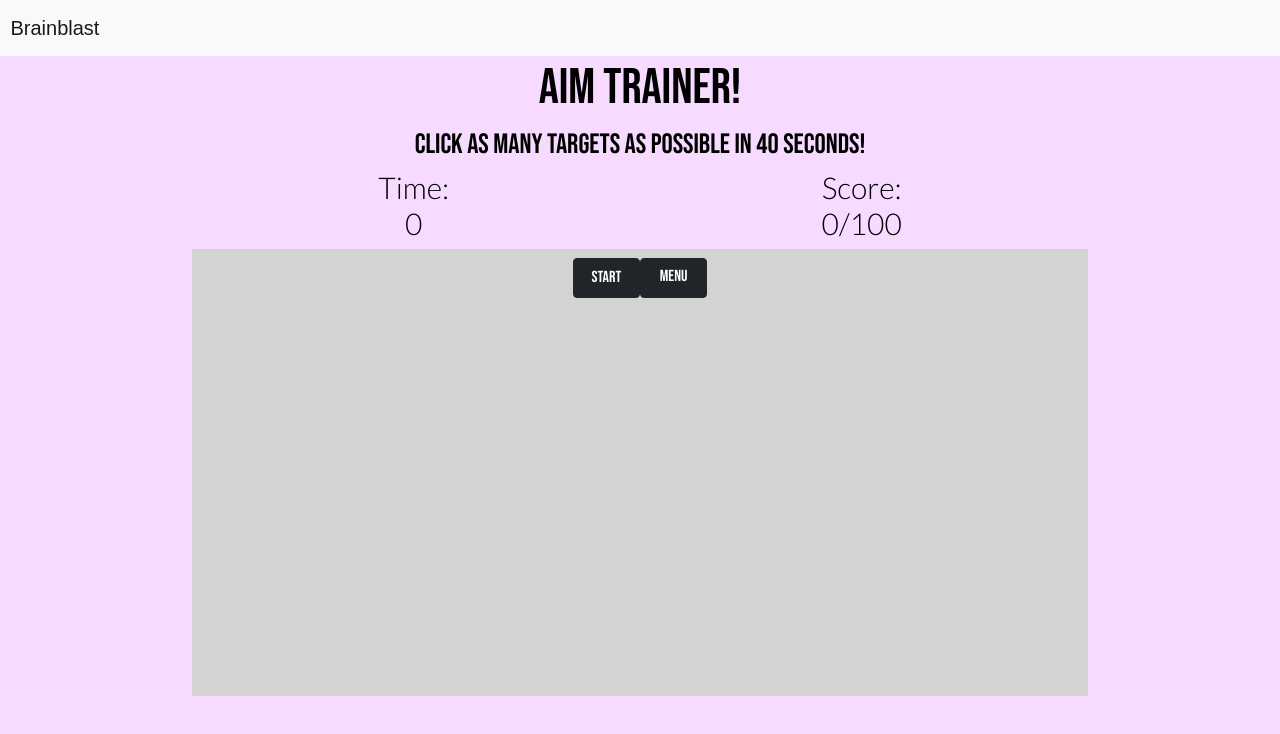
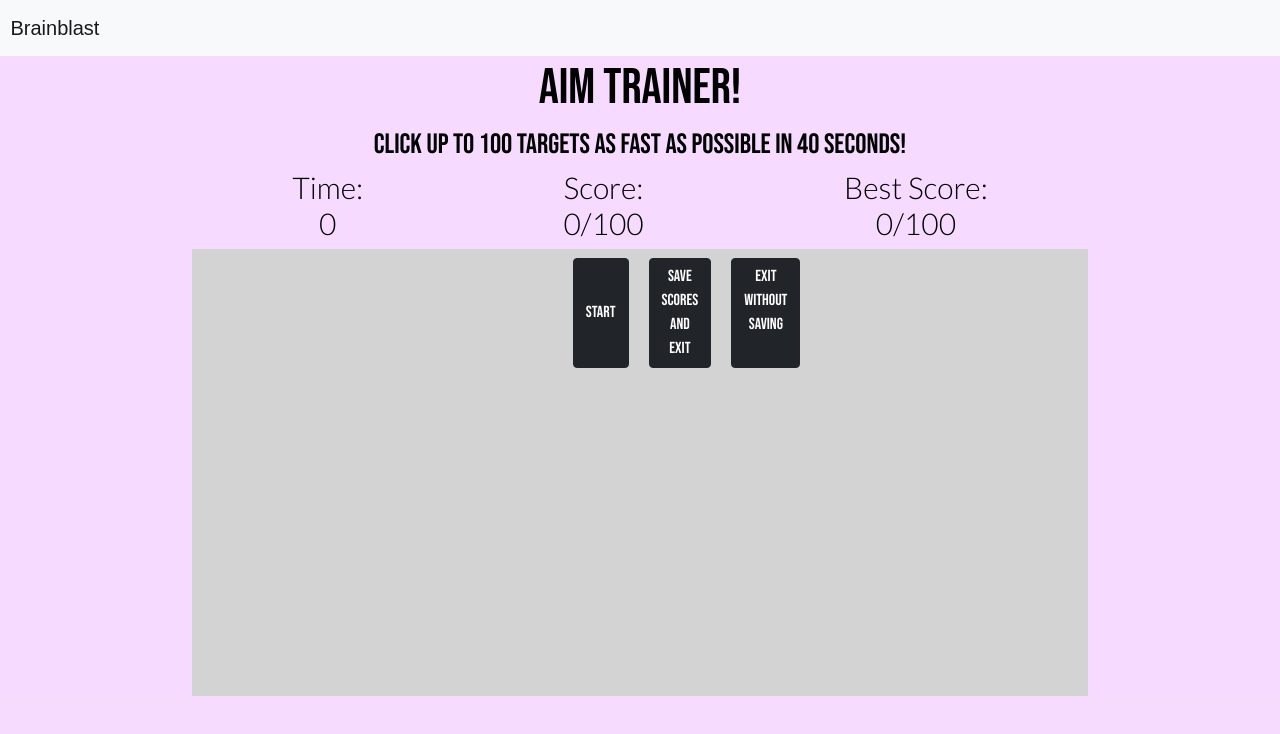
Before and after one commit to madhi-naga/Brainblast, a React (Create React App) app: page /game5 in a window 1280 px wide. Shown: the top 734 px of the page. Built offline with nearby package versions, Linux system fonts and the light colour scheme.

Commit message:
Add score calculations for aim trainer and remove testing value from score context.

```diff
--- a/src/Contexts/ScoreContext.js
+++ b/src/Contexts/ScoreContext.js
@@ -10,12 +10,12 @@ const ScoreCont = ({ children }) => {
   const [score2, setScore2] = useState(0);
   const [score3, setScore3] = useState(0);
   const [score4, setScore4] = useState(0);
-  const [score5, setScore5] = useState(10);
+  const [score5, setScore5] = useState(0);
   const [weightedScore1, setWeightedScore1] = useState(0);
   const [weightedScore2, setWeightedScore2] = useState(0);
   const [weightedScore3, setWeightedScore3] = useState(0);
   const [weightedScore4, setWeightedScore4] = useState(0);
-  const [weightedScore5, setWeightedScore5] = useState(10);
+  const [weightedScore5, setWeightedScore5] = useState(0);
   const [totalScore, setTotalScore] = useState(0);
 
 
--- a/src/TevisGame/AimTrainer.css
+++ b/src/TevisGame/AimTrainer.css
@@ -19,6 +19,26 @@
     text-align: center;
     font-family: "Lato";
     font-size: 30px;
+}
+
+#startButton {
+    width: fit-content;
+    height: 110px;
+    margin-right: 20px;
+    text-align: center;
+}
+
+#exitButton {
+    text-align: center;
+    width: fit-content;
+    height: 110px;
+    margin-right: 20px;
+}
+
+#gotoMenu {
+    text-align: center;
+    width: fit-content;
+    height: 110px;
 }
 
 #timer {
@@ -59,6 +79,7 @@
     cursor: crosshair;
 }
 
+
 .target {
     width: 80px;
     height: 80px;
--- a/src/TevisGame/AimTrainer.js
+++ b/src/TevisGame/AimTrainer.js
@@ -1,7 +1,9 @@
-import React, { useState } from "react";
+import React, { useContext, useState } from "react";
 import './AimTrainer.css';
 import randomNumber from "./RandomNumber";
 import { Link } from "react-router-dom";
+import {ScoreContext} from "../Contexts/ScoreContext";
+import CalcScores from "../Helpers/CalcScores";
 
 
 function AimTrainer() {
@@ -9,6 +11,8 @@ function AimTrainer() {
   const [top, setTop] = useState(null);
   const [score, setScore] = useState(0);
   const [timer, setTimer] = useState(0);
+  const scoreContext = useContext(ScoreContext);
+  var bestScore = 0;
 
   function getPosition(){
     let leftPosition = randomNumber(0, 94);
@@ -22,6 +26,12 @@ function AimTrainer() {
       setTimer(40 - i);
     }, 1000 * i);
   };
+
+  function setBestScore() {
+    if (score > bestScore) {
+      bestScore = score;
+    }
+  }
 
   function resetTimer(){
     setTimer(40);
@@ -37,6 +47,11 @@ function AimTrainer() {
     setScore(score + 1);
   };
 
+  function saveScores() {
+    CalcScores(5, bestScore, scoreContext);
+    document.getElementById("gotoMenu").click();
+  }
+
   if (timer > 0 && score < 100) {
   return (
     <div className="aimTrainerMainContainer">
@@ -48,6 +63,7 @@ function AimTrainer() {
         rel="stylesheet"></link>
         <h3 id="timer" style={{color: 'black'}}> Time: <span style={{ color: "black"}}>{timer}</span></h3>
         <h3 id="currScore" style={{color: 'black'}}> Score: <span style={{ color: "black"}}>{score}/100</span></h3>
+        <h3 id="currScore" style={{color: 'black'}}> Best Score: <span style={{ color: "black"}}>{bestScore}/100</span></h3>
       </div>
       <div className="gameContainer">
       {
@@ -74,22 +90,28 @@ function AimTrainer() {
       <div className="aimTrainerMainContainer">
       <link href="https://fonts.googleapis.com/css2?family=Bebas+Neue&display=swap" rel="stylesheet"></link>
       <h1 id="titleHeader" style={{color: 'black'}}>Aim Trainer!</h1>
-      <h3 style={{color: 'black'}}>Click as many targets as possible in 40 seconds!</h3>
+      <h3 style={{color: 'black'}}>Click up to 100 targets as fast as possible in 40 seconds!</h3>
       <div className="statsAimTrainerContainer">
       <link href="https://fonts.googleapis.com/css2?family=Lato:wght@300&display=swap"
         rel="stylesheet"></link>
         <h3 id="timer" style={{color: 'black'}}> Time: <span style={{ color: "black"}}>{timer}</span></h3>
         <h3 id="currScore" style={{color: 'black'}}> Score: <span style={{ color: "black"}}>{score}/100</span></h3>
+        <h3 id="currScore" style={{color: 'black'}}> Best Score: <span style={{ color: "black"}}>{bestScore}/100</span></h3>
       </div>
       <div className="gameContainer"> {
         <div className="buttonContainer">
-        <button className="btn btn-dark" onClick={() => {
+        <button id="startButton" className="btn btn-dark" onClick={() => {
+          setBestScore(score);
           setScore(0);
           resetTimer();
           launchTimer();
           getPosition();
         }}>Start</button>
-        <Link to={"/menu"} role="button" id="gotoMenu" className="btn btn-dark">Menu</Link>
+        <button id="exitButton" className="btn btn-dark" style={{width: 'auto'}} onClick={() => {
+          setBestScore();
+          saveScores();
+        }}>Save Scores and Exit</button>
+        <Link to={"/menu"} role="button" id="gotoMenu" className="btn btn-dark btn-large">Exit Without Saving</Link>
         </div>
       }
 
```
